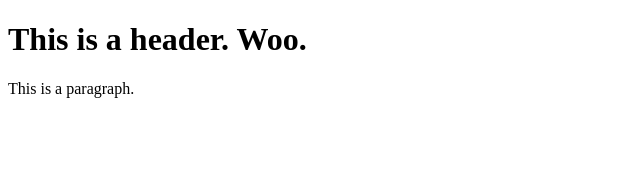
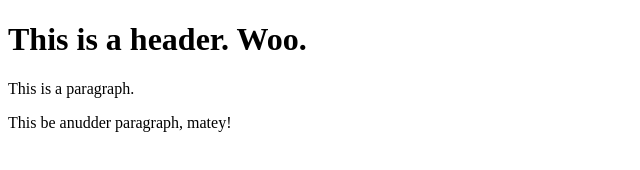
Before and after one commit to fredodotdesign/git-test, a plain HTML site: page index.html in a window 1280 px wide. Shown: the whole page, without its empty margins (0-640 px from the left). Drawn offline with Linux system fonts and the light colour scheme.

Commit message:
Third Commit

```diff
--- a/index.html
+++ b/index.html
@@ -3,5 +3,6 @@
     <body>
         <h1>This is a header. Woo.</h1>
         <p>This is a paragraph.</p>
+        <p>This be anudder paragraph, matey!</p>
     </body>
 </html>
```
